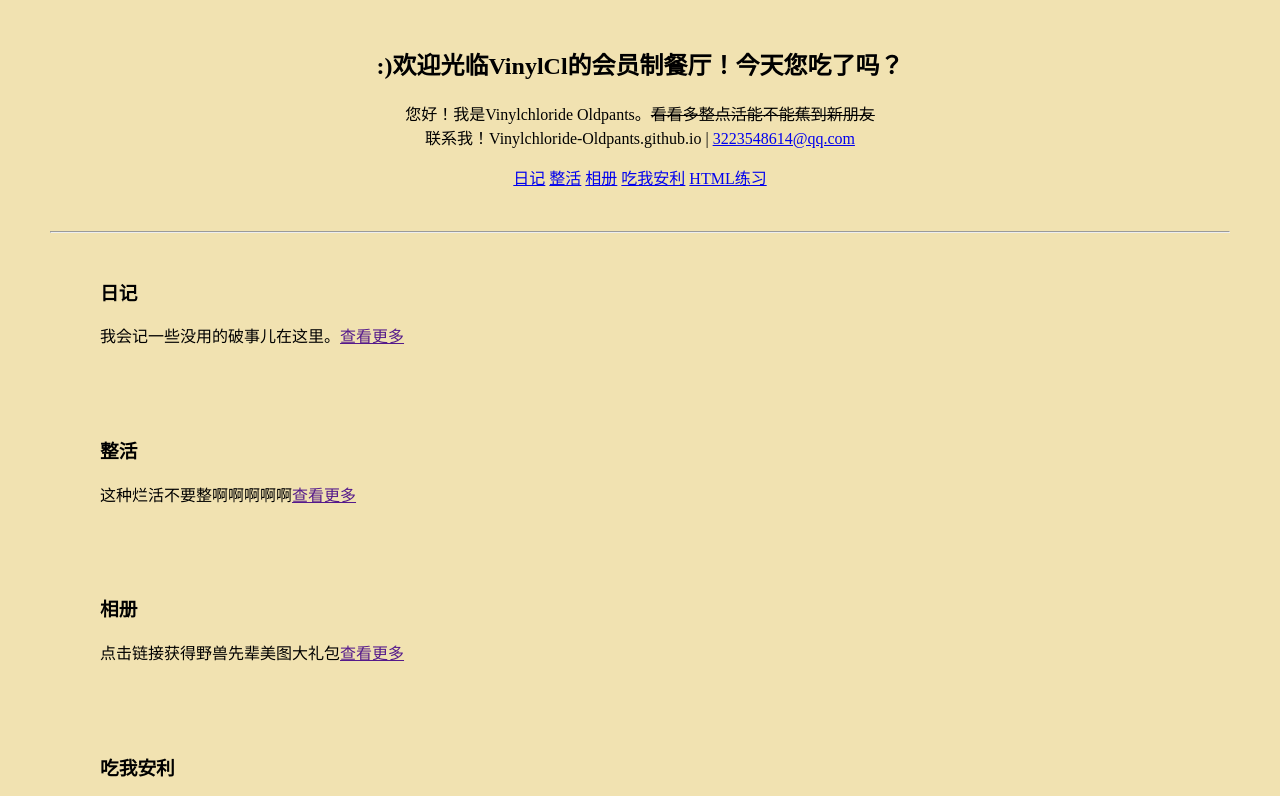
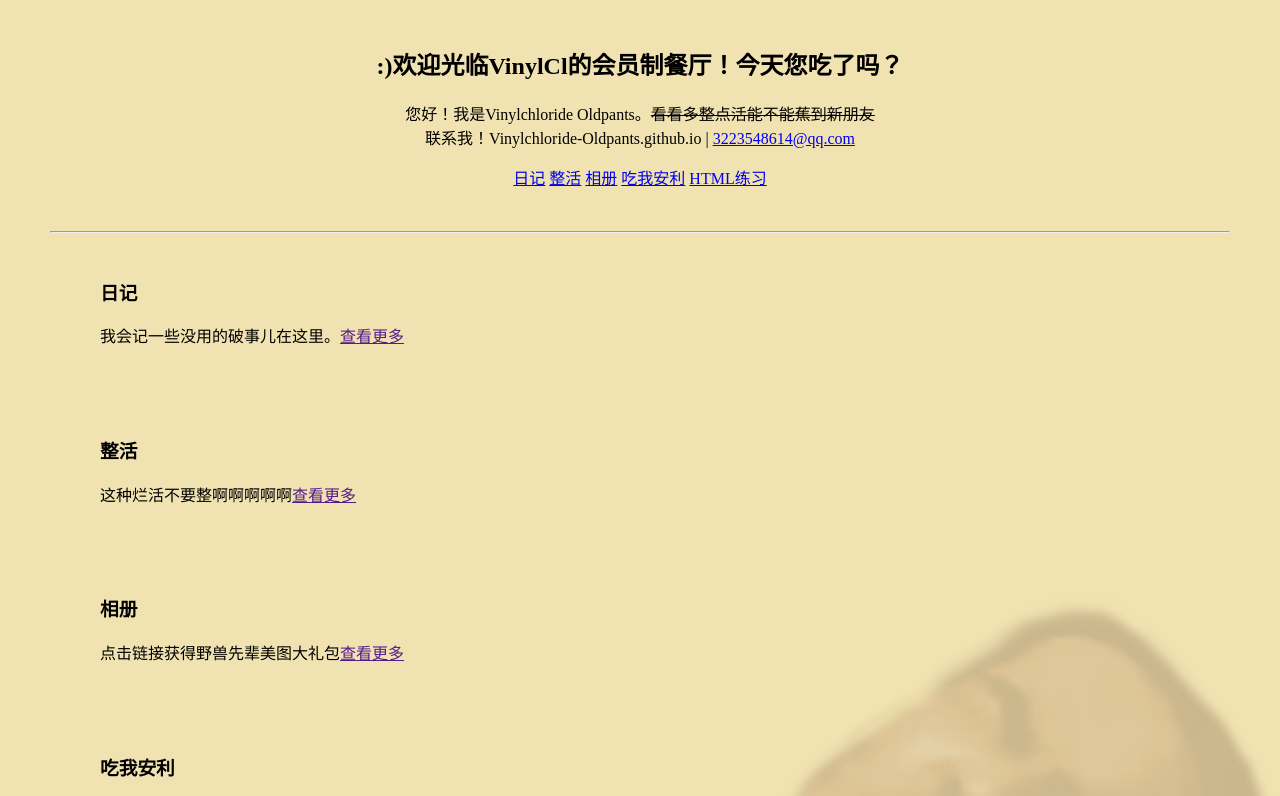
Before and after one commit to Vinylchloride-Oldpants/Vinylchloride-Oldpants.github.io, a plain HTML site: page index.html in a window 1280 px wide. Shown: the top 796 px of the page. Drawn offline with Linux system fonts and the light colour scheme.

Commit message:
Update body.css

```diff
--- a/body.css
+++ b/body.css
@@ -1,7 +1,7 @@
 body
 {
     background-color:rgb(241, 226, 177);
-    background-image:url(senpaibackground.png);
+    background-image:url(images/senpaibackground.png);
     background-repeat: no-repeat;
     background-position: right bottom;
     background-attachment: fixed;
```
